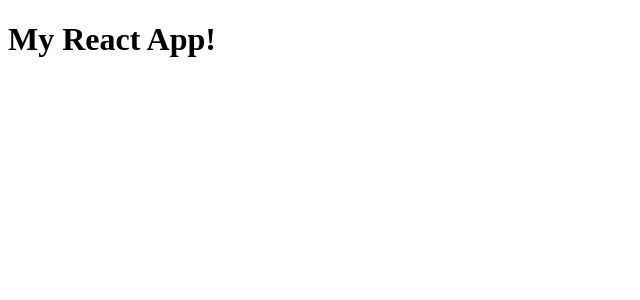
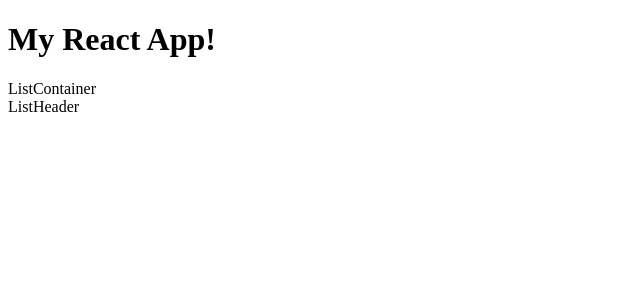
Before and after one commit to ira-zelenko/to-do-react-js, a React (Create React App) app: page / in a window 1280 px wide. Shown: the top 300 px of the page, without its empty margins (0-640 px from the left). Built offline with nearby package versions, Linux system fonts and the light colour scheme.

Commit message:
Fix component connect

```diff
--- a/package.json
+++ b/package.json
@@ -10,6 +10,7 @@
     "@testing-library/react": "^9.3.2",
     "@testing-library/user-event": "^7.1.2",
     "babel-loader": "^8.0.6",
+    "babel-preset-react": "^6.24.1",
     "css-loader": "^3.4.2",
     "html-webpack-plugin": "^3.2.0",
     "postcss": "^7.0.27",
--- a/src/App.jsx
+++ b/src/App.jsx
@@ -1,10 +1,14 @@
 import React from 'react'
+import ListContainer from '../src/ducks/containers/ListContainer/ListContainer'
+import ListHeader from './ducks/components/ListHeader'
 
 class App extends React.Component {
   render() {
     return (
       <div>
         <h1>My React App!</h1>
+        <ListContainer />
+        <ListHeader />
       </div>
     );
   }
--- /dev/null
+++ b/src/ducks/components/ListHeader/ListHeader.jsx
@@ -0,0 +1,11 @@
+import React, { Component } from 'react'
+
+export default class ListHeader extends Component {
+  render() {
+    return (
+      <div>
+        {'ListHeader'}
+      </div>
+    )
+  }
+}
--- /dev/null
+++ b/src/ducks/components/ListHeader/index.js
@@ -0,0 +1 @@
+export { default } from './ListHeader'
--- /dev/null
+++ b/src/ducks/containers/ListContainer/ListContainer.jsx
@@ -0,0 +1,15 @@
+import React, { Component } from 'react'
+import { connect } from 'react-redux'
+
+
+class ListContainer extends Component {
+  render() {
+    return (
+     <div>
+       {'ListContainer'}
+     </div>
+    )
+  }
+}
+
+export default connect()(ListContainer)
--- /dev/null
+++ b/src/ducks/containers/ListContainer/index.js
@@ -0,0 +1 @@
+export { default } from './ListContainer'
--- a/src/index.js
+++ b/src/index.js
@@ -1,4 +1,4 @@
-import React from 'react'
+import React, { Component } from 'react'
 import { render } from 'react-dom'
 import { Provider } from 'react-redux'
 import { configureStore } from './store'
--- a/webpack.config.js
+++ b/webpack.config.js
@@ -42,5 +42,8 @@ module.exports = {
     new HtmlWebpackPlugin({
       template: "./src/index.html"
     })
-  ]
+  ],
+  resolve: {
+    extensions: ['.js', '.jsx']
+  }
 };
```
Also changed, not shown: 1 other file (tests, documents, lock files or other folders).
